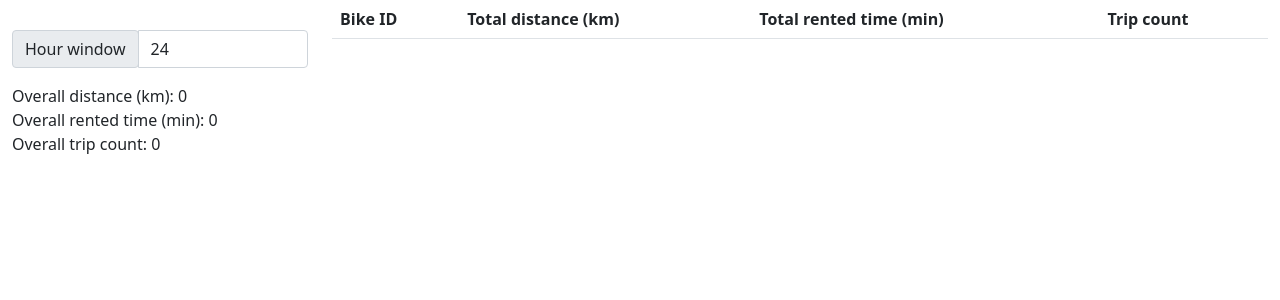
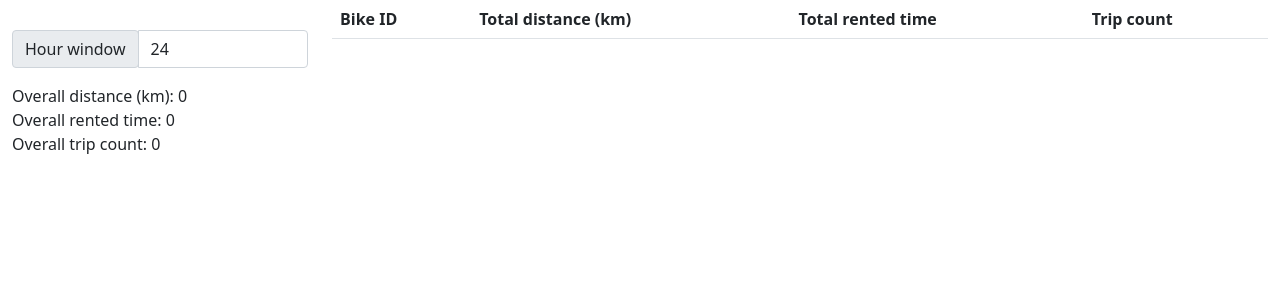
Before and after one commit to gaetanlefrioux/zoov_bikes, a Flask app: page /bikes_statistics in a window 1280 px wide. Shown: the top 300 px of the page. Run offline with Flask 2, Linux system fonts and the light colour scheme; data that the repository does not hold is empty; some libraries are stand-ins or nearby versions.

Commit message:
[App] Fix misleading wording

```diff
--- a/app/templates/bikes_statistics.html
+++ b/app/templates/bikes_statistics.html
@@ -19,7 +19,7 @@
         </div>
         <div>
           <div><span>Overall distance (km): </span><span id="total-distance">0</span></div>
-          <div><span>Overall rented time (min): </span><span id="total-time">0</span></div>
+          <div><span>Overall rented time: </span><span id="total-time">0</span></div>
           <div><span>Overall trip count: </span><span id="total-trip">0</span></div>
         </div>
       </div>
@@ -29,7 +29,7 @@
             <tr>
               <th scope="col">Bike ID</th>
               <th scope="col">Total distance (km)</th>
-              <th scope="col">Total rented time (min)</th>
+              <th scope="col">Total rented time</th>
               <th scope="col">Trip count</th>
             </tr>
           </thead>
```
